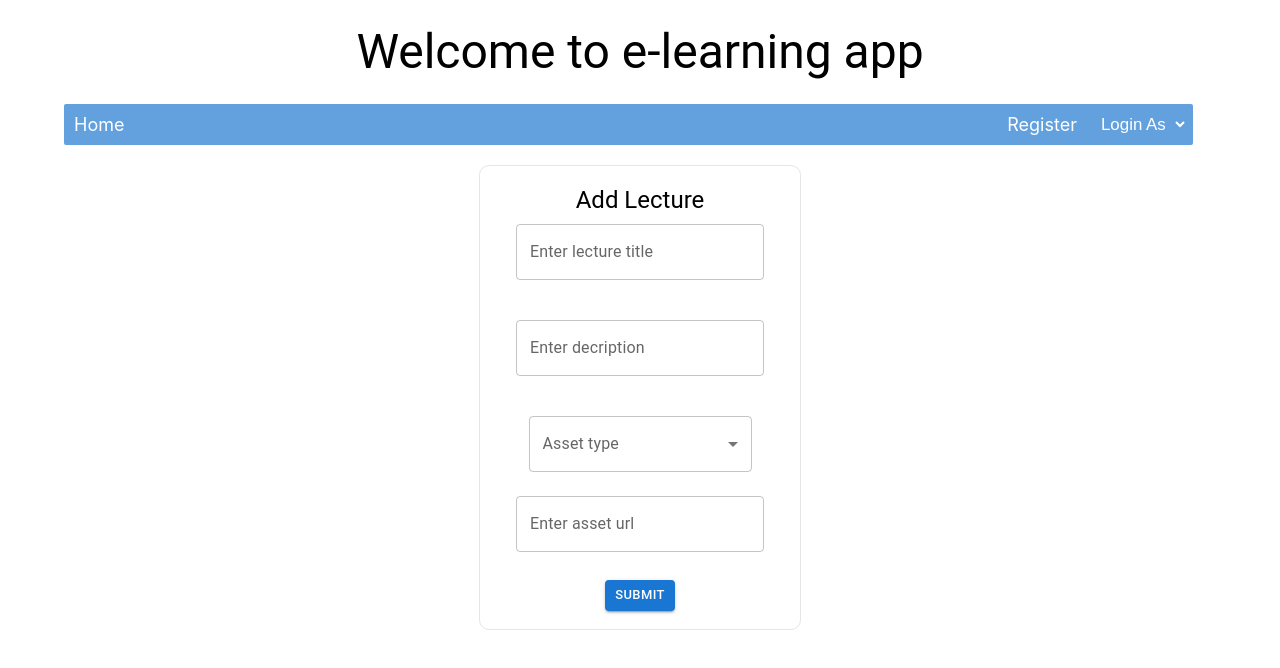
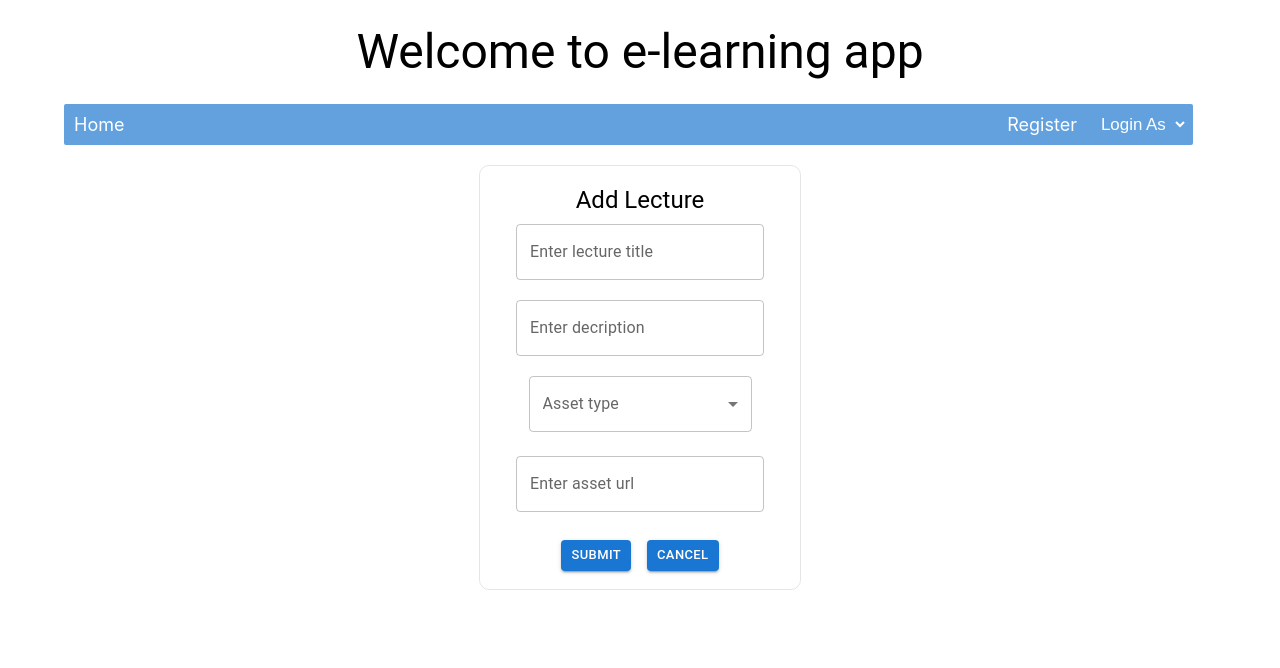
Before and after one commit to Shruthi-SP/e-learning-app, a React (Create React App) app: page /courses/1/create in a window 1280 px wide. Shown: the top 668 px of the page. Built offline with nearby package versions, Linux system fonts and the light colour scheme; sample sign-in values are in the browser's storage.

Commit message:
added styling

```diff
--- a/src/components/lectures/AddLecture.js
+++ b/src/components/lectures/AddLecture.js
@@ -19,7 +19,7 @@ const AddLecture = (props) => {
     return (
         <div style={{ width:'300px', margin:'20px auto', padding:'10px', textAlign: 'center', border: '1px solid rgba(0, 0, 0, 0.1)', borderRadius:'10px'}}>
             <Typography variant="h5" sx={{m: 1, textAlign:'center'}}>Add Lecture</Typography>
-            <LectureForm courseId={courseId} formSubmission={formSubmission} />
+            <LectureForm {...props} courseId={courseId} formSubmission={formSubmission} />
         </div>
     )
 }
--- a/src/components/lectures/LectureForm.js
+++ b/src/components/lectures/LectureForm.js
@@ -1,16 +1,10 @@
 import { useState } from "react"
-import LocalizationProvider from '@material-ui/lab/LocalizationProvider';
-import DatePicker from '@material-ui/lab/DatePicker';
-import { TextField, Button, Grid } from "@mui/material"
-import Radio from '@mui/material/Radio';
-import RadioGroup from '@mui/material/RadioGroup';
-import FormControlLabel from '@mui/material/FormControlLabel';
+import { Link } from "react-router-dom";
+import { TextField, Button } from "@mui/material"
 import FormControl from '@mui/material/FormControl';
-import FormLabel from '@mui/material/FormLabel';
 import InputLabel from '@mui/material/InputLabel';
 import MenuItem from '@mui/material/MenuItem';
 import Select from '@mui/material/Select'
-import AdapterDateFns from '@material-ui/lab/AdapterDateFns'
 
 const LectureForm = (props) => {
     const { courseId, _id, title: editTitle, description: editDescription, assetType: editAssetType, assetUrl: editAssetUrl, formSubmission, handleClose, edit } = props
@@ -64,6 +58,10 @@ const LectureForm = (props) => {
         }
     }
 
+    const handleCancel = () => {
+        props.history.push(`/courses/${courseId}/lectures`)
+    }
+
     const handleSubmit = (e) => {
         e.preventDefault()
         runValidation()
@@ -85,10 +83,10 @@ const LectureForm = (props) => {
         <form onSubmit={handleSubmit}>
 
             <TextField label='Enter lecture title' variant='outlined' type='text' name='title' value={title} onChange={handleChange} ></TextField> <br />
-            {formErr.title && <span style={{ color: 'red' }}>{formErr.title}</span>}<br /><br/>
+            {formErr.title && <span style={{ color: 'red' }}>{formErr.title}</span>}<br />
 
             <TextField label='Enter decription' variant='outlined' type='text' name='description' value={description} onChange={handleChange}></TextField><br />
-            {formErr.description && <span style={{ color: 'red' }}>{formErr.description}</span>}<br /><br/>
+            {formErr.description && <span style={{ color: 'red' }}>{formErr.description}</span>}<br/>
 
             <FormControl sx={{ mb: 3, minWidth: 223 }}>
                 <InputLabel>Asset type</InputLabel>
@@ -112,9 +110,7 @@ const LectureForm = (props) => {
             <TextField label='Enter asset url' variant='outlined' type='text' name='assetUrl' value={assetUrl} onChange={handleChange}></TextField><br />
             {formErr.assetUrl && <span style={{ color: 'red' }}>{formErr.assetUrl}</span>}<br />
             <Button sx={{ m: 1 }} type="submit" variant="contained" color="primary" size="small">Submit</Button>
-            {edit && <Button sx={{ m: 1 }} variant="contained" color="primary" size="small" onClick={() => { handleClose() }}>Cancel</Button>}
-
-
+            <Button sx={{ m: 1 }} variant="contained" color="primary" size="small" onClick={() => { edit ? handleClose() : handleCancel() }}>Cancel</Button>
         </form>
     </div>
 }
--- a/src/components/lectures/LecturesList.js
+++ b/src/components/lectures/LecturesList.js
@@ -42,7 +42,8 @@ const LecturesList = (props) => {
                 </Grid>
                 <Grid item xs sx={{ display: "flex", justifyContent: "flex-end" }}>
                     {(Object.keys(user).length > 0 && user.role === 'admin') && <>
-                        <Link style={{ margin: '5px', marginTop:'10px', textDecoration: 'none'}} to={`/courses/${courseId}/create`}><Tooltip title="Add lecture"><AddTask color="success" /></Tooltip></Link></>}
+                        <Link style={{ margin: '5px', marginTop:'10px', textDecoration: 'none'}} to={`/courses/${courseId}/create`}><Tooltip title="Add lecture"><AddTask color="success" /></Tooltip></Link>
+                    </>}
                     <Link style={{ margin: '5px', marginTop:'10px', textDecoration: 'none' }} to={`/courses/${courseId}`}><Tooltip title="Back" ><KeyboardDoubleArrowLeft color="primary" /></Tooltip></Link>
                 </Grid>
             </Grid>
```
